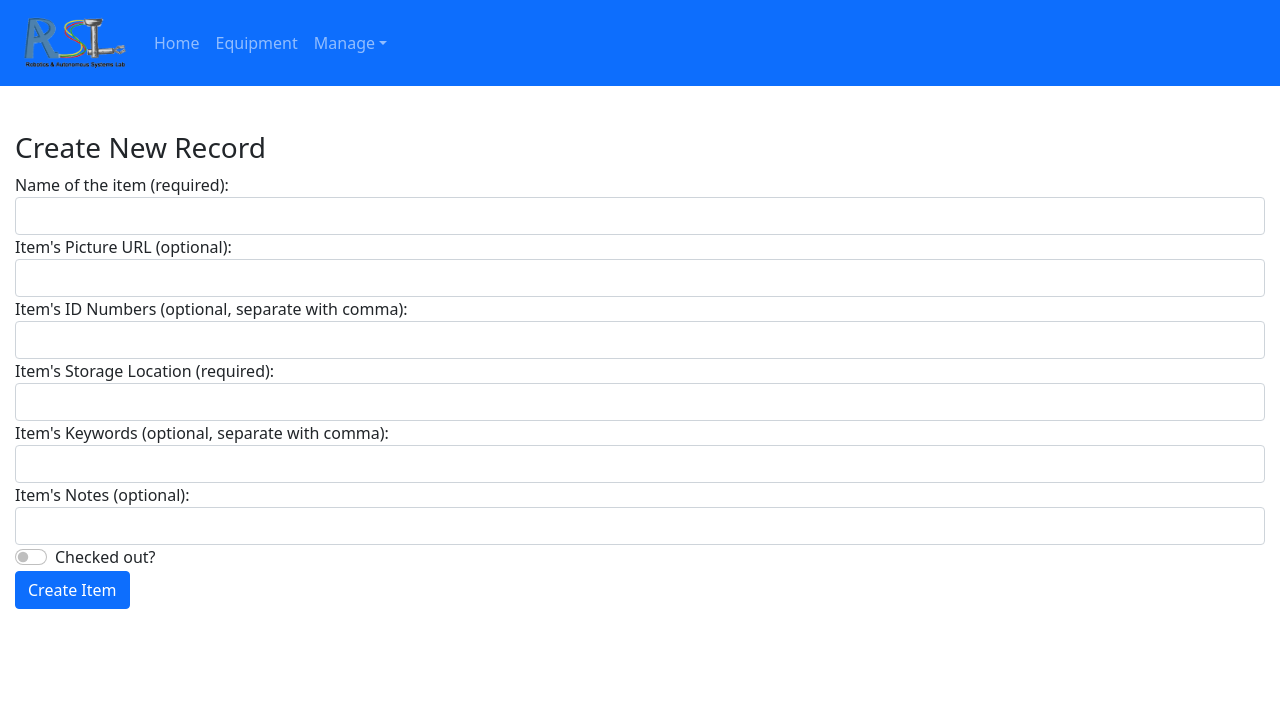
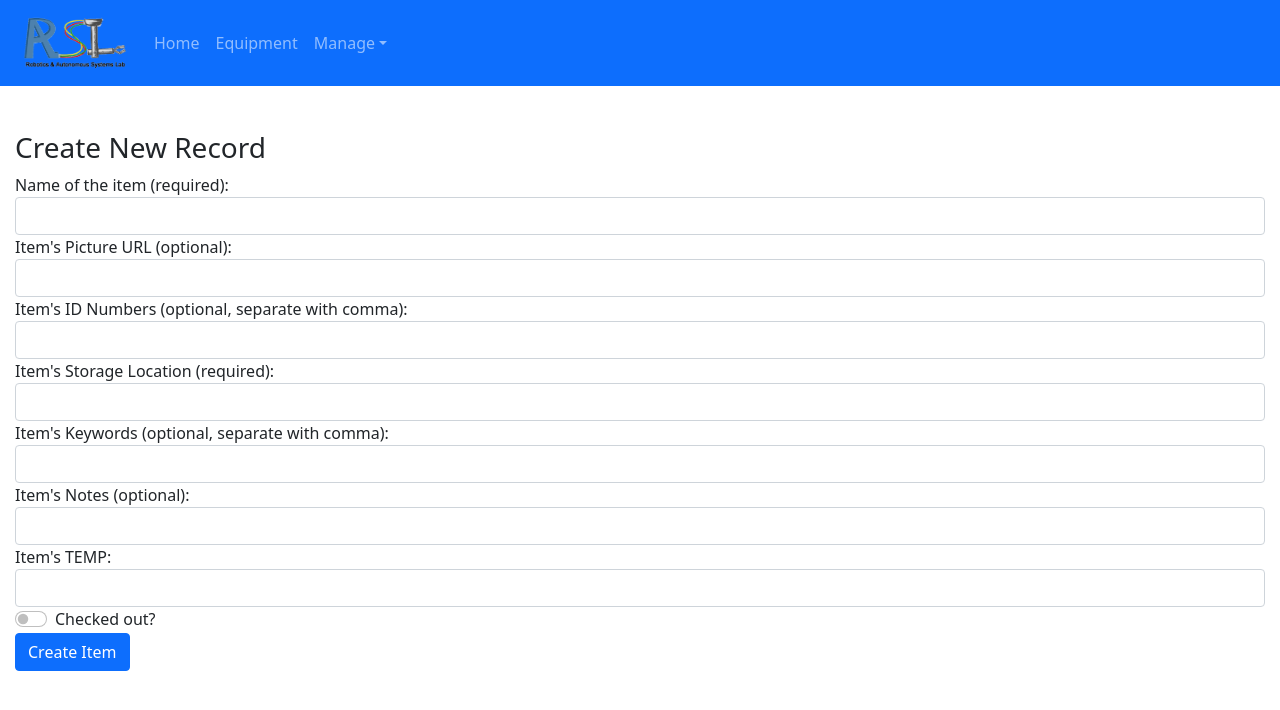
Before and after one commit to bobcat4848/asset-management, a React (Create React App) app in the folder client/: page /create in a window 1280 px wide. Shown: the top 710 px of the page. Built offline with nearby package versions, Linux system fonts and the light colour scheme.

Commit message:
Start of implementation of more data tags for items
Small changes to create, edit, item, and record.  Ideally should not cause any conflict

```diff
--- a/client/src/components/create.js
+++ b/client/src/components/create.js
@@ -13,6 +13,9 @@ export default class Create extends Component {
     this.onChangeItemCheckedOut = this.onChangeItemCheckedOut.bind(this);
     this.onChangeItemKeywords = this.onChangeItemKeywords.bind(this);
     this.onChangeItemNotes = this.onChangeItemNotes.bind(this);
+
+    this.onChangeItemTemp = this.onChangeItemTemp.bind(this);
+
     this.onSubmit = this.onSubmit.bind(this);
 
     this.state = {
@@ -23,6 +26,7 @@ export default class Create extends Component {
       item_checked_out: false,
       item_keywords: "",
       item_notes: "",
+      item_temp: "",
     };
   }
 
@@ -69,6 +73,11 @@ export default class Create extends Component {
     });
   }
 
+  onChangeItemTemp(e) {
+    this.setState({
+      item_temp: e.target.value,
+    });
+  }
 
   // This function will handle the submission.
   onSubmit(e) {
@@ -83,6 +92,7 @@ export default class Create extends Component {
       item_checked_out: this.state.item_checked_out,
       item_keywords: this.state.item_keywords,
       item_notes: this.state.item_notes,
+      item_temp: this.state.item_temp,
     };
 
     axios
@@ -98,6 +108,7 @@ export default class Create extends Component {
       item_checked_out: false,
       item_keywords: "",
       item_notes: "",
+      item_temp: "",
     });
   }
 
@@ -164,6 +175,16 @@ export default class Create extends Component {
             />
           </div>
 
+          <div className="form-group">
+            <label>Item's TEMP: </label>
+            <input
+              type="text"
+              className="form-control"
+              value={this.state.item_temp}
+              onChange={this.onChangeItemTemp}
+            />
+          </div>
+
           <div className="form-check form-switch">
             <input
               type="checkbox"
--- a/client/src/components/edit.js
+++ b/client/src/components/edit.js
@@ -15,17 +15,22 @@ class Edit extends Component {
     this.onChangeItemCheckedOut = this.onChangeItemCheckedOut.bind(this);
     this.onChangeItemKeywords = this.onChangeItemKeywords.bind(this);
     this.onChangeItemNotes = this.onChangeItemNotes.bind(this);
+
+    this.onChangeItemTemp = this.onChangeItemTemp.bind(this);
+
     this.onSubmit = this.onSubmit.bind(this);
+
 
     this.state = {
       item_name: "",
       item_picture_url: "",
       item_id_numbers: "",
       item_storage_loc: "",
-      item_checked_out: false,
+      item_checked_out: "",
       item_keywords: "",
       item_notes: "",
       records: [],
+      item_temp: "",
     };
   }
   // This will get the record based on the id from the database.
@@ -41,6 +46,7 @@ class Edit extends Component {
           item_checked_out: response.data.item_checked_out,
           item_keywords: response.data.item_keywords,
           item_notes: response.data.item_notes,
+          item_temp: response.data.item_temp,
         });
       })
       .catch(function (error) {
@@ -91,6 +97,12 @@ class Edit extends Component {
     });
   }
 
+  onChangeItemTemp(e) {
+    this.setState({
+      item_temp: e.target.value,
+    });
+  }
+
   // This function will handle the submission.
   onSubmit(e) {
     e.preventDefault();
@@ -102,6 +114,7 @@ class Edit extends Component {
       item_checked_out: this.state.item_checked_out,
       item_keywords: this.state.item_keywords,
       item_notes: this.state.item_notes,
+      item_temp: this.state.item_temp,
     };
     console.log(newEditedperson);
 
@@ -181,6 +194,16 @@ class Edit extends Component {
           />
         </div>
 
+        <div className="form-group">
+          <label>Item's TEMP: </label>
+          <input
+            type="text"
+            className="form-control"
+            value={this.state.item_temp}
+            onChange={this.onChangeItemTemp}
+          />
+        </div>
+
         <div className="form-check form-switch">
           <input
             type="checkbox"
--- a/client/src/components/item.js
+++ b/client/src/components/item.js
@@ -1,5 +1,4 @@
 import React, { Component } from "react";
-//import { StyleSheet, Text, View } from "react-native";
 // This will require to npm install axios
 import axios from 'axios';
 import { withRouter } from "react-router";
@@ -17,7 +16,7 @@ class Item extends Component {
       item_picture_url: "",
       item_id_numbers: "",
       item_storage_loc: "",
-      item_checked_out: false,
+      item_checked_out: "",
       item_keywords: "",
       item_notes: "",
       records: [],
@@ -64,8 +63,8 @@ class Item extends Component {
 
     <h1 style={{ }}> Item Details </h1>
 
-    <div style={{  display: 'flex', marginTop: 10, flexDirection: "row" }}>
-      <div><form style={{ paddingRight: 10, flex: 3, backgroundColor: "white" }} class="flex-item">
+    <div style={{  display: 'flex', marginTop: 10 , flexDirection: "row" }}>
+      <div><form style={{ flex: 3, backgroundColor: "white" }} class="flex-item">
         <div class="col"><label>Name : </label></div>
         <div class="col"><label>Picture : </label></div>
         <div class="col"><label>ID Number : </label></div>
@@ -77,7 +76,7 @@ class Item extends Component {
       </form></div>
 
       <div>
-      <form style={{paddingLeft: 50 , flex: 4, }} class="col">
+      <form style={{paddingLeft: 50 }} class="flex-item">
         <div class="col-auto"><label><b> {this.state.item_name}</b> </label></div>
         <div class="col-auto"><label><b> {this.state.item_picture_url}</b> </label></div>
         <div ><label><b> {this.state.item_id_numbers}</b> </label></div>
```
Also changed, not shown: 1 other file (tests, documents, lock files or other folders).
